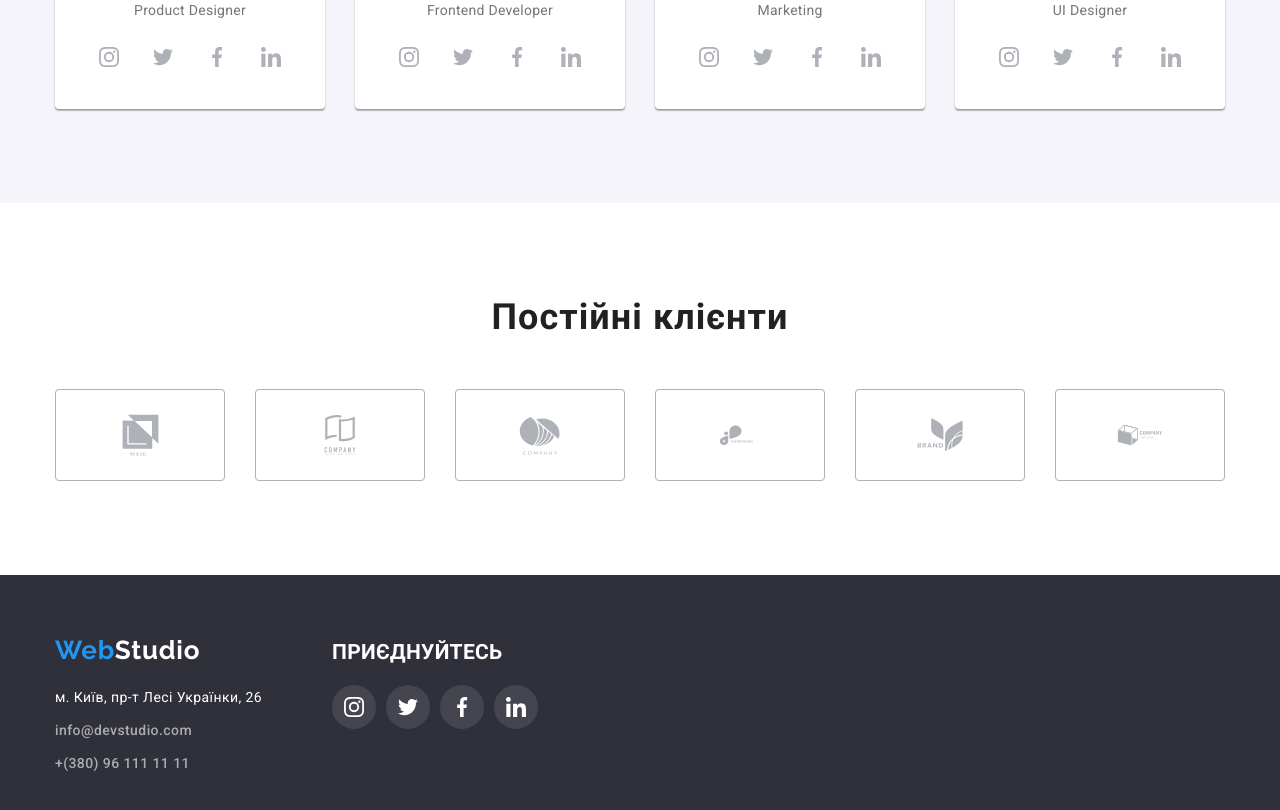
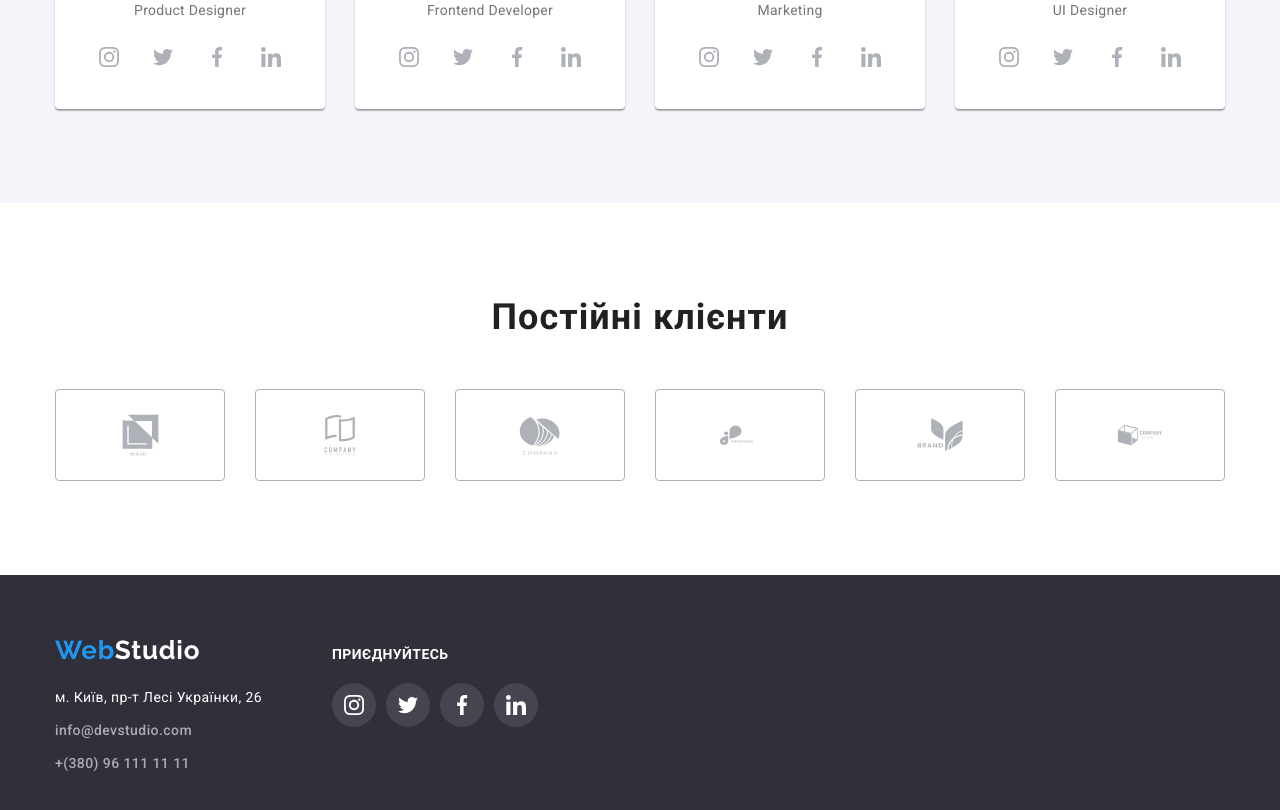
Before and after one commit to anastasia7makar/goit-markup-hw-04, a plain HTML site: page index.html in a window 1280 px wide. Shown: the part 2097-2907 px from the top of the page. Drawn offline with nearby package versions, Linux system fonts and the light colour scheme.

Commit message:
Додані виправлення

```diff
--- a/css/styles.css
+++ b/css/styles.css
@@ -458,6 +458,9 @@ address > .address,
   margin-bottom: 20px;
   font-style: normal;
   font-weight: 700;
+  font-size: 14px;
+  line-height: 1.14;
+  letter-spacing: 0.03em;
   text-transform: uppercase;
   color: var(--primary-white-color);
 }
@@ -567,7 +570,6 @@ address > .address,
 .portfolio-item .portfolio-link:focus {
   box-shadow: 0px 1px 1px rgba(0, 0, 0, 0.12), 0px 4px 4px rgba(0, 0, 0, 0.06),
     1px 4px 6px rgba(0, 0, 0, 0.16);
-
 }
 
 .portfolio-link .title {
--- a/index.html
+++ b/index.html
@@ -390,7 +390,7 @@
             </ul>
           </address>
         </div>
-        <address class="container-link list-item">
+        <div class="container-link list-item">
           <h2 class="title-social-links">приєднуйтесь</h2>
           <ul class="social-list list">
             <li class="item">
@@ -422,7 +422,7 @@
               </a>
             </li>
           </ul>
-        </address>
+        </div>
       </div>
     </footer>
   </body>
```
